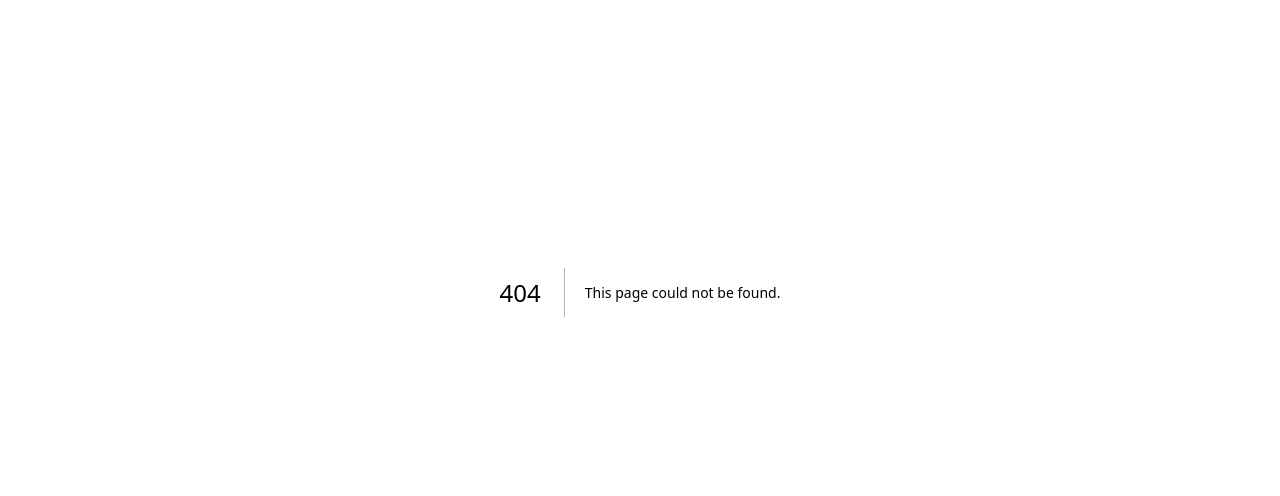
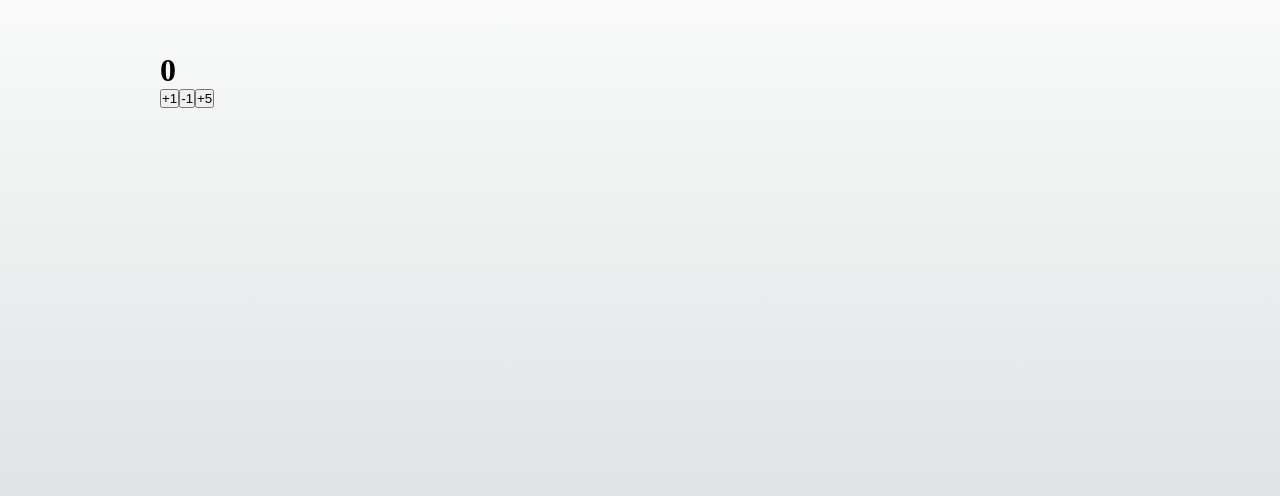
Before and after one commit to menomik1011/re-pmd, a Next.js app: page /counter-use-hook in a window 1280 px wide. Before the commit this address had no page. Shown: the part 108-604 px from the top of the page. Built offline with nearby package versions, Linux system fonts and the light colour scheme.

Commit message:
add counter hook version

```diff
--- /dev/null
+++ b/src/components/counter/CounterUseHookComp.tsx
@@ -0,0 +1,14 @@
+import useCounter from "@/hooks/useCounter";
+import React from "react";
+
+export default function CounterUseHookComp() {
+  const { count, onIncrease, onDecrease, onIncreaseBy } = useCounter();
+  return (
+    <div style={{ padding: "10rem" }}>
+      <h1>{count}</h1>
+      <button onClick={onIncrease}>+1</button>
+      <button onClick={onDecrease}>-1</button>
+      <button onClick={() => onIncreaseBy(5)}>+5</button>
+    </div>
+  );
+}
--- /dev/null
+++ b/src/hooks/useCounter.tsx
@@ -0,0 +1,16 @@
+import { RootState } from "@/modules";
+import { decrease, increase, increaseBy } from "@/modules/counter";
+import { useCallback } from "react";
+import { useSelector, useDispatch } from "react-redux";
+
+export default function useCounter() {
+  const count = useSelector((state: RootState) => state.counter.count);
+  const dispatch = useDispatch();
+  const onIncrease = useCallback(() => dispatch(increase()), [dispatch]);
+  const onDecrease = useCallback(() => dispatch(decrease()), [dispatch]);
+  const onIncreaseBy = useCallback(
+    (diff: number) => dispatch(increaseBy(diff)),
+    [dispatch]
+  );
+  return { count, onIncrease, onDecrease, onIncreaseBy };
+}
--- /dev/null
+++ b/src/pages/counter-use-hook.tsx
@@ -0,0 +1,6 @@
+import CounterUseHookComp from "@/components/counter/CounterUseHookComp";
+import React from "react";
+
+export default function CounterUseHook() {
+  return <CounterUseHookComp />;
+}
--- a/src/pages/index.tsx
+++ b/src/pages/index.tsx
@@ -11,11 +11,12 @@ export default function Home() {
         <link rel="icon" href="/favicon.ico" />
       </Head>
       <div style={{padding:'10rem'}}>
-        <h1>hi</h1>
-        <ul>
+        <h1>Hello World</h1>
+        <ul style={{padding:"1rem"}}>
           <li><Link className='link' href={"login"}>Sign In</Link></li>
           <li><Link className='link' href={"join"}>Sign Up</Link></li>
           <li><Link className='link' href={"counter"}>counter - redux</Link></li>
+          <li><Link className='link' href={"counter-use-hook"}>counter - use - hooks</Link></li>
           <li><Link className='link' href={"todoList"}>Todo List</Link></li>
         </ul>
       </div>
```
